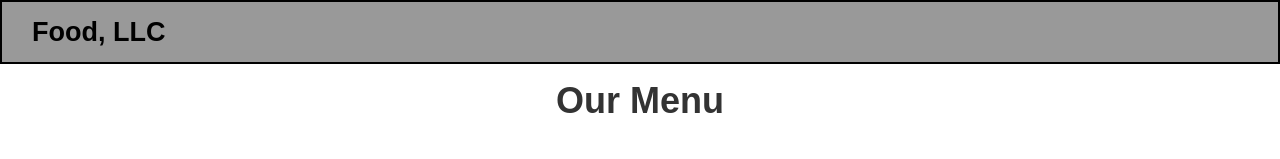
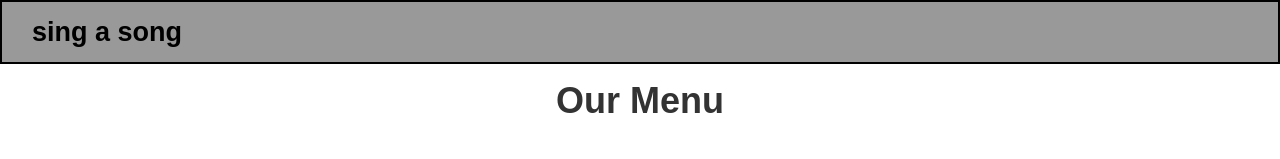
Before and after one commit to kyungmine/mod3_solution, a plain HTML site: page index.html in a window 1280 px wide. Shown: the top 159 px of the page. Drawn offline with Linux system fonts and the light colour scheme; a script that the page names is missing.

Commit message:
Update index.html

```diff
--- a/index.html
+++ b/index.html
@@ -19,7 +19,7 @@
           <span class="icon-bar"></span>
           <span class="icon-bar"></span>
         </button>
-        <a href="#" class="text-left navbar-brand"><h1>Food, LLC</h1></a>
+        <a href="#" class="text-left navbar-brand"><h1>sing a song</h1></a>
       </div>
       <div id="menu-collapsable-nav" class="collapse navbar-collapse">
         <ul id="nav-list" class="nav navbar-nav navbar-right visible-xs text-center">
```
